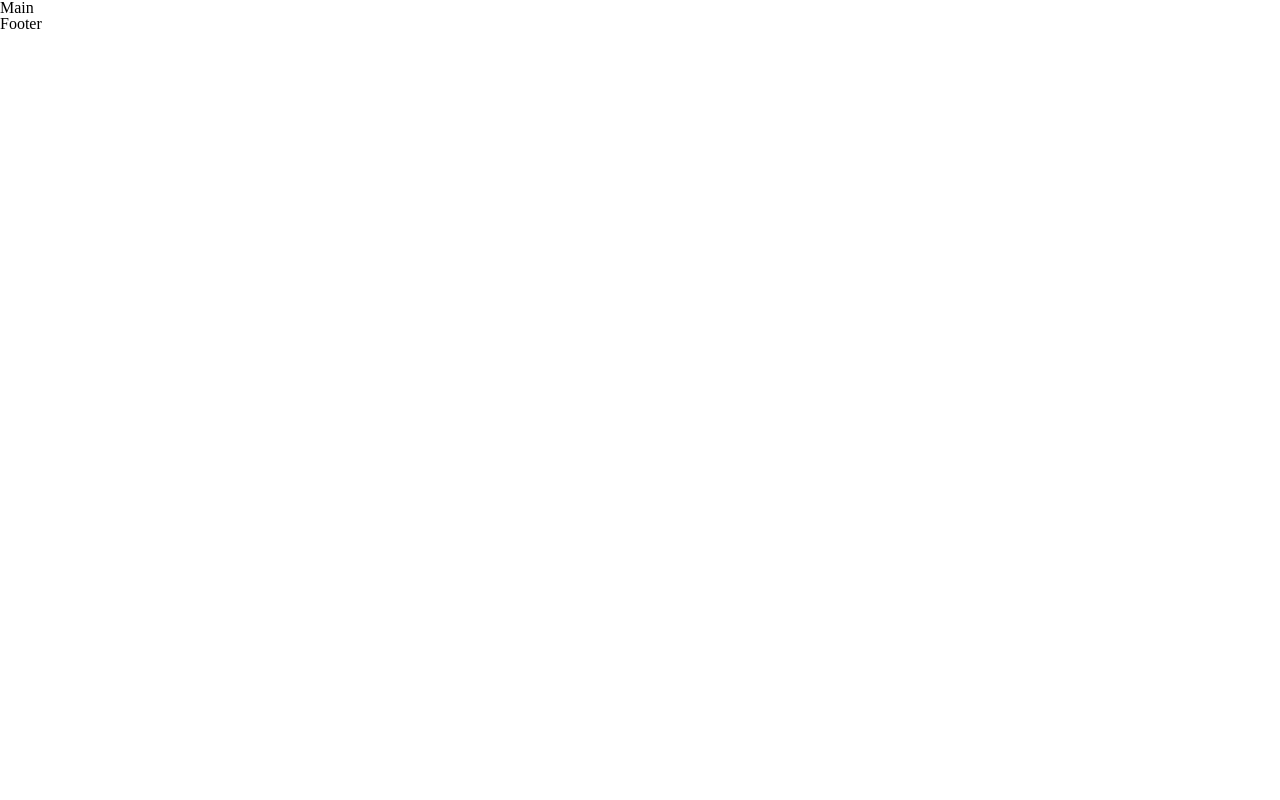
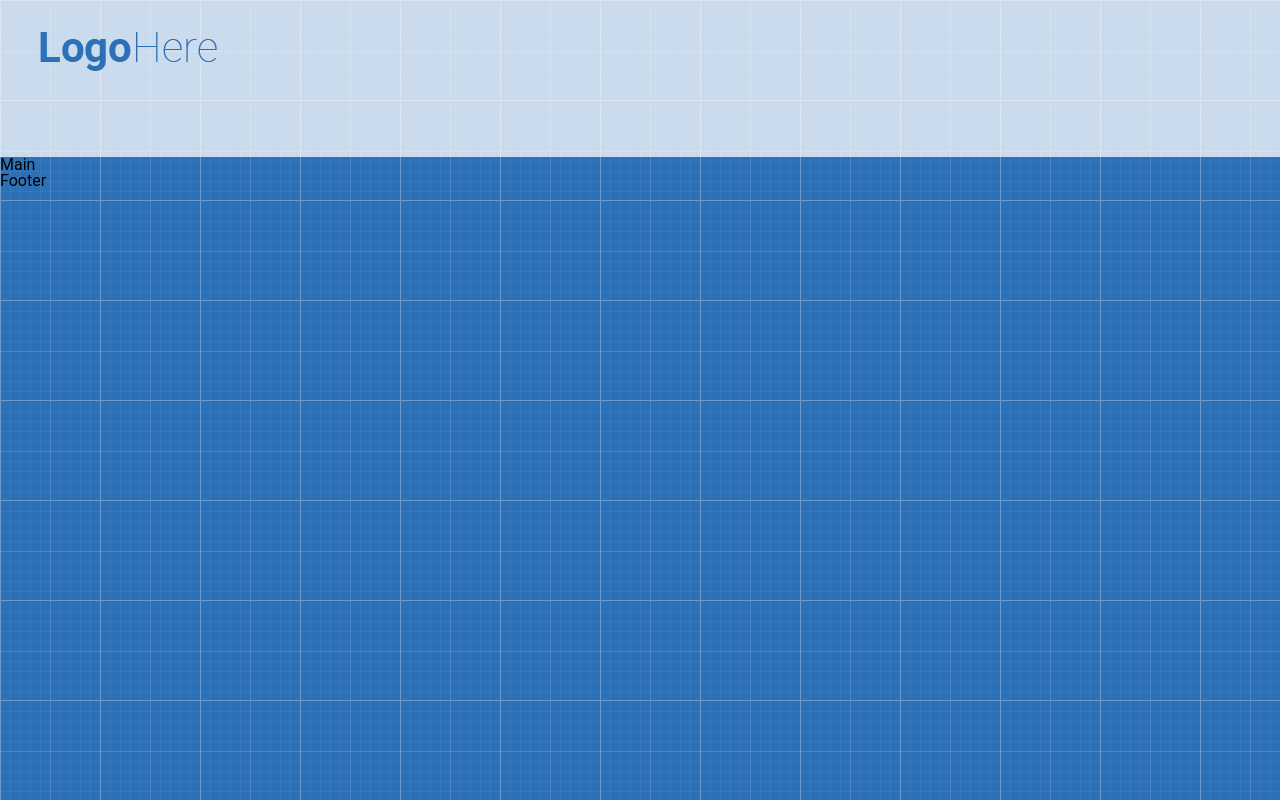
Before and after one commit to darynakondor/shop-project, a plain HTML site: page index.html in a window 1280 px wide. Drawn offline with Linux system fonts and the light colour scheme.

Commit message:
add and style the logo

```diff
--- a/index.html
+++ b/index.html
@@ -14,7 +14,11 @@
     <header class="header">
         <div class="container">
             <div class="row">
-                <div class="col-md-3"></div>
+                <div class="col-md-3">
+                    <div class="logo">
+                        <img src="image/icon (3).png" alt="">
+                    </div>
+                </div>
                 <div class="col-md-6"></div>
                 <div class="col-md-3"></div>
             </div>
--- a/style.css
+++ b/style.css
@@ -0,0 +1,43 @@
+* {
+    box-sizing: border-box;
+}
+
+body {
+    font-family: 'Roboto', sans-serif;
+    background-image: url('image/patt.png');
+}
+
+.header {
+    background-color: rgba(255, 255, 255, .75);
+    padding: 25px 0px;
+}
+
+.container {
+    width: 1200px;
+    padding: 0px 15px;
+    margin: 0 auto;
+}
+
+.row {
+    margin-left: -15px;
+    margin-right: -15px;
+}
+
+.row::after {
+    content: "";
+    display: block;
+    clear: both;
+}
+
+.col-md-3 {
+    width: 25px;
+    height: 50px;
+}
+
+.col-md-6 {
+    width: 50%;
+}
+
+.logo {
+    margin-top: 7px;
+}
```
Also changed, not shown: image/icon (1).png (added), image/icon (3).png (added), image/icon (4).png (added), image/patt.png (added).
